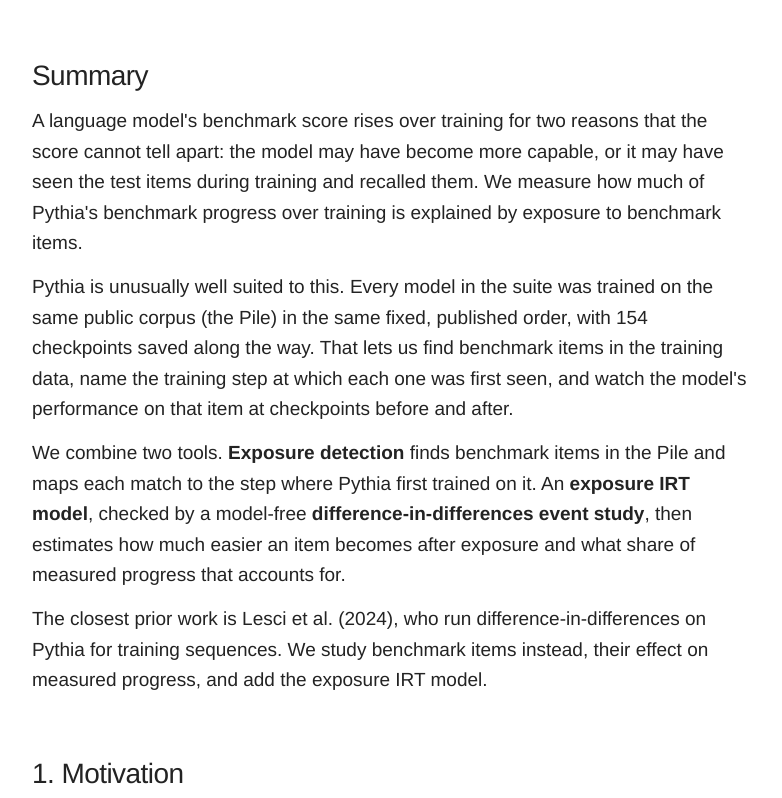
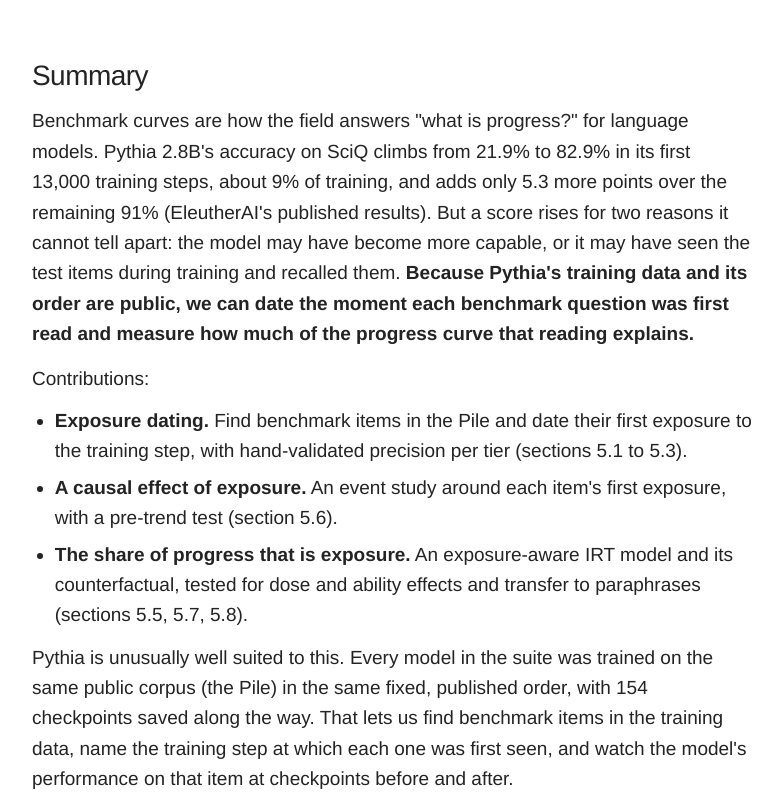
Before and after one commit to Eternal128/ProjectX, a plain HTML site: page site/proposal.html in a window 1280 px wide. Shown: the part 530-1328 px from the top of the page, without its empty margins (248-1030 px from the left). Drawn offline with Linux system fonts and the light colour scheme; a web font is replaced by a local one.

Commit message:
Add a writing guide and paper outline, set above past ProjectX winners
- docs/writing_guide.md: what four ProjectX winning papers share (Toronto,
  Michigan and Cornell 2020; McGill 2024), where each fell short, and the
  higher standard this paper is held to: intervals on every estimate, a
  naive baseline, causal language only with a passed pre-trend test,
  failed hypotheses reported, no overclaiming. Ends with a pre-submission
  checklist.
- docs/paper_outline.md: the paper's section-by-section skeleton, with a
  draft opening built on real published Pythia numbers.
- AGENTS.md: a "Writing the paper" section so every future write-up follows
  the guide.
- docs/proposal.md: the summary now opens with the theme, a real number,
  a bolded thesis and three contributions, as the guide requires.

```diff
--- a/site/proposal.html
+++ b/site/proposal.html
@@ -26,10 +26,22 @@
 is logged with a date and reason in <a href="https://github.com/Eternal128/ProjectX/blob/main/docs/prereg_changes.md"><code>prereg_changes.md</code></a>.</p>
 
 <h2 id="summary">Summary</h2>
-<p>A language model's benchmark score rises over training for two reasons that the score cannot tell
-apart: the model may have become more capable, or it may have seen the test items during training and
-recalled them. We measure how much of Pythia's benchmark progress over training is explained by
-exposure to benchmark items.</p>
+<p>Benchmark curves are how the field answers "what is progress?" for language models. Pythia 2.8B's
+accuracy on SciQ climbs from 21.9% to 82.9% in its first 13,000 training steps, about 9% of training,
+and adds only 5.3 more points over the remaining 91% (EleutherAI's published results). But a score
+rises for two reasons it cannot tell apart: the model may have become more capable, or it may have
+seen the test items during training and recalled them. <strong>Because Pythia's training data and its order
+are public, we can date the moment each benchmark question was first read and measure how much of the
+progress curve that reading explains.</strong></p>
+<p>Contributions:</p>
+<ul>
+<li><strong>Exposure dating.</strong> Find benchmark items in the Pile and date their first exposure to the training
+  step, with hand-validated precision per tier (sections 5.1 to 5.3).</li>
+<li><strong>A causal effect of exposure.</strong> An event study around each item's first exposure, with a pre-trend
+  test (section 5.6).</li>
+<li><strong>The share of progress that is exposure.</strong> An exposure-aware IRT model and its counterfactual,
+  tested for dose and ability effects and transfer to paraphrases (sections 5.5, 5.7, 5.8).</li>
+</ul>
 <p>Pythia is unusually well suited to this. Every model in the suite was trained on the same public
 corpus (the Pile) in the same fixed, published order, with 154 checkpoints saved along the way. That
 lets us find benchmark items in the training data, name the training step at which each one was
```
Also changed, not shown: 4 other files.
